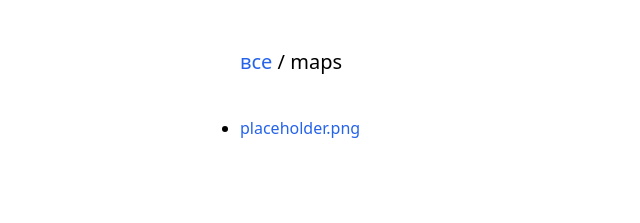
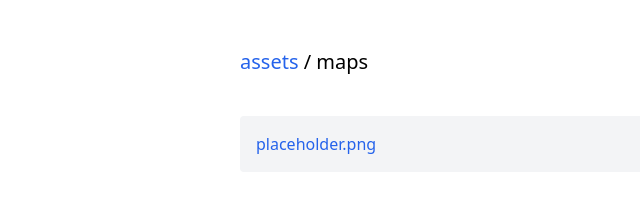
Before and after one commit to phenomen/foundry-cdn, an Astro site: page /maps in a window 1280 px wide. Shown: the whole page, without its empty margins (0-640 px from the left). Built offline with nearby package versions, Linux system fonts and the light colour scheme; Astro itself is replaced by a stand-in of ours.

Commit message:
updated look

```diff
--- a/package.json
+++ b/package.json
@@ -10,8 +10,8 @@
     "preview": "astro preview"
   },
   "devDependencies": {
-    "@astrojs/tailwind": "^0.1.2",
-    "@types/node": "^17.0.23",
-    "astro": "^1.0.0-beta.10"
+    "@astrojs/tailwind": "^0.2.0",
+    "@types/node": "^17.0.24",
+    "astro": "^1.0.0-beta.12"
   }
 }
--- a/src/components/ReadDir.astro
+++ b/src/components/ReadDir.astro
@@ -7,11 +7,11 @@ const {dir} = Astro.props;
 const assets = fs.readdirSync("./public/assets/" + dir + "/");
 ---
 <h1 class="font-medium text-xl mb-10">
-<a class="text-blue-600 hover:underline hover:text-blue-400" href="/">все</a> / {dir}
+<a class="text-blue-600 hover:underline hover:text-blue-400" href="/">assets</a> / {dir}
 </h1>
-<ul class="list-disc">
+<ul class="space-y-2">
   {assets.map((asset) => (
-    <li>
+    <li class="p-4 rounded bg-gray-100">
       <a href={'/assets' + '/' + dir + '/' + asset} target="_blank" class="text-blue-600 hover:underline hover:text-blue-400">
         {asset}
       </a>
--- a/src/pages/index.astro
+++ b/src/pages/index.astro
@@ -11,7 +11,7 @@ const folders = fs.readdirSync("./public/assets/");
       <li>
           <a
           class="text-blue-600 hover:underline hover:text-blue-400"
-          href={folder}>{folder}
+          href={folder}>/{folder}
           </a>
       </li>
     ))}
```
Also changed, not shown: 1 other file.
